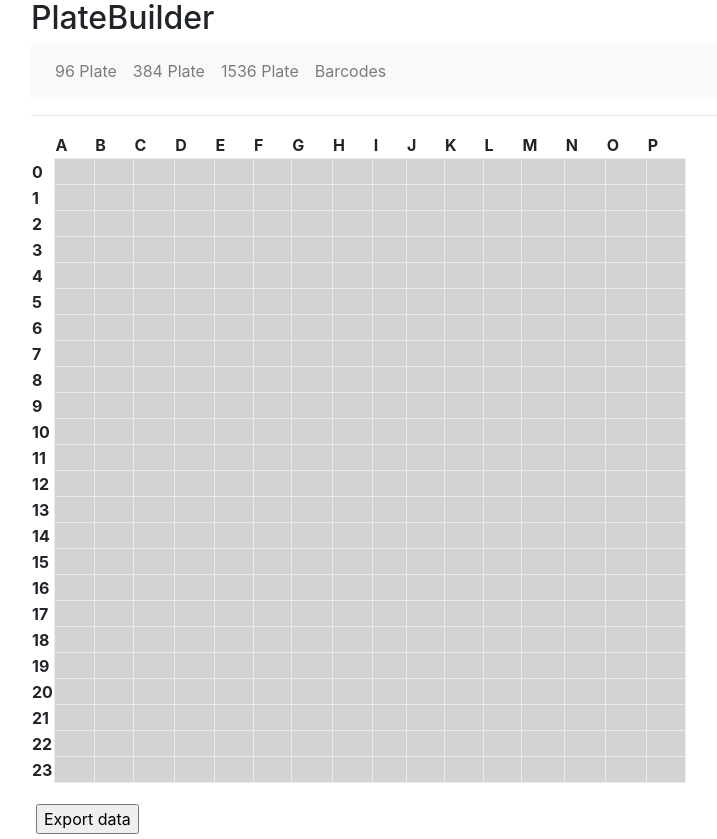
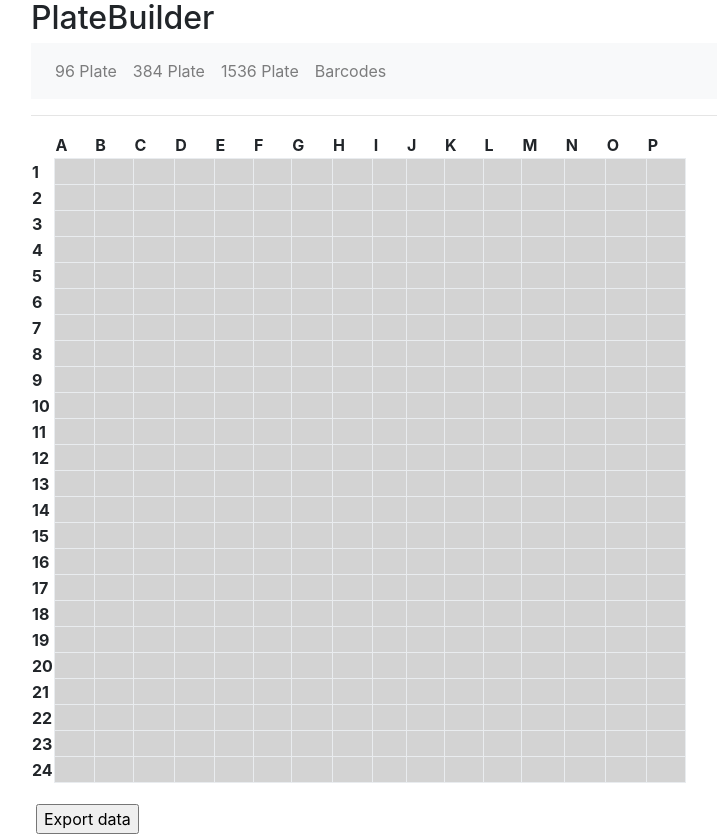
Before and after one commit to MrPinkPigg/capstoneProject, a React (Create React App) app in the folder plate_builder/: page /plate384 in a window 1280 px wide. Shown: the whole page, without its empty margins (54-771 px from the left). Built offline with nearby package versions, Linux system fonts and the light colour scheme.

Commit message:
rechanged starting number

```diff
--- a/plate_builder/src/components/Plate.js
+++ b/plate_builder/src/components/Plate.js
@@ -43,11 +43,11 @@ const Plate = (props) => {
                 <tbody>
                     {rowsArr.map((e, row) => (
                         <tr>
-                            <th id={row} scope="row">{row}</th>
+                            <th id={row+1} scope="row">{row+1}</th>
                             {colsArr.map((e, col) => {
-                                const cell = convertCol2Alpha(col) + row
+                                const cell = convertCol2Alpha(col) + (row+1)
 
-                                return <td id={cell} row={row} class="border border-2" data-toggle="tooltip" data-placement="top" title="Empty">
+                                return <td id={cell} row={row+1} class="border border-2" data-toggle="tooltip" data-placement="top" title="Empty">
                                     <section className="hovercell mx-1" onClick={() => click_cell(cell)}>{cell}</section>
                                 </td>
                             })}
```
